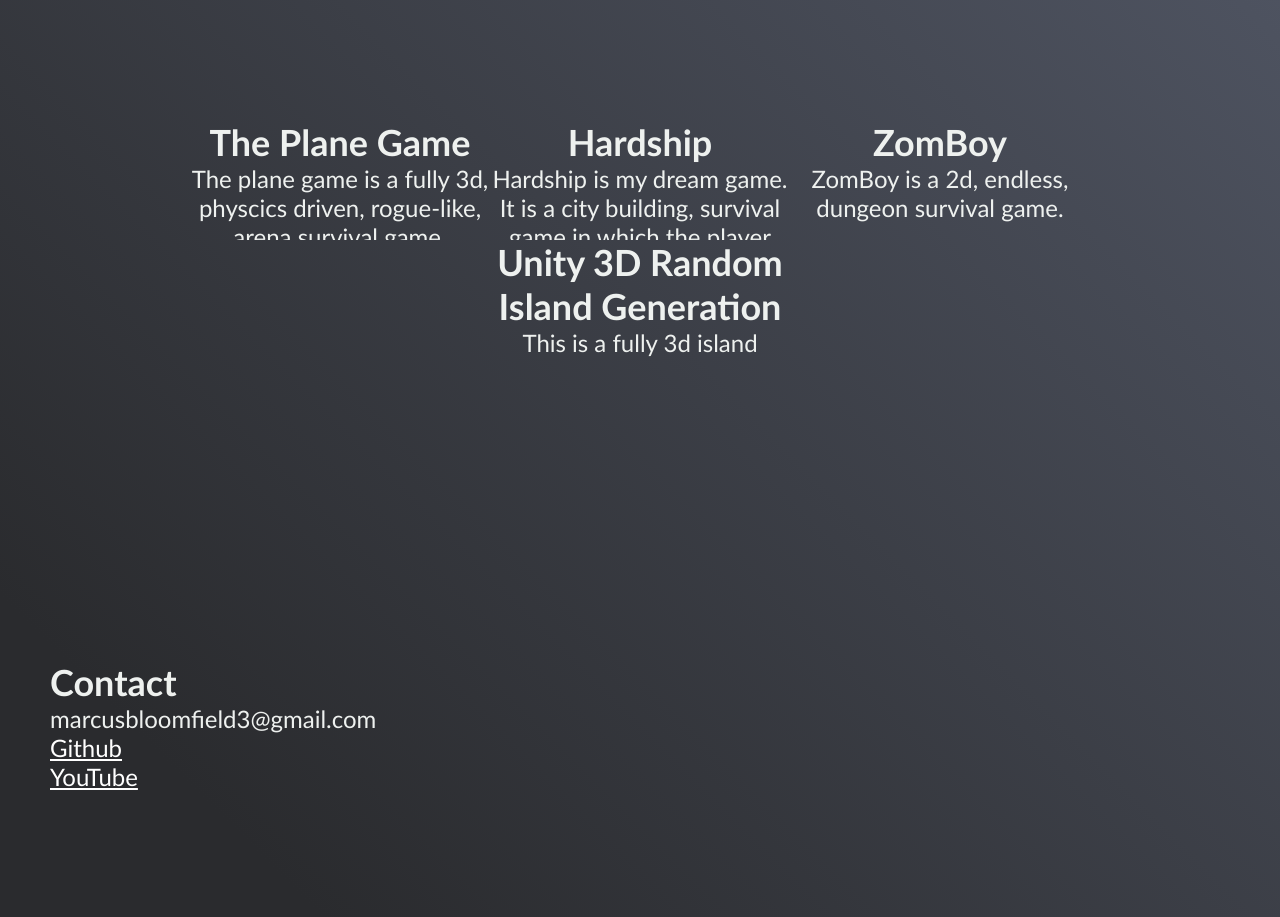
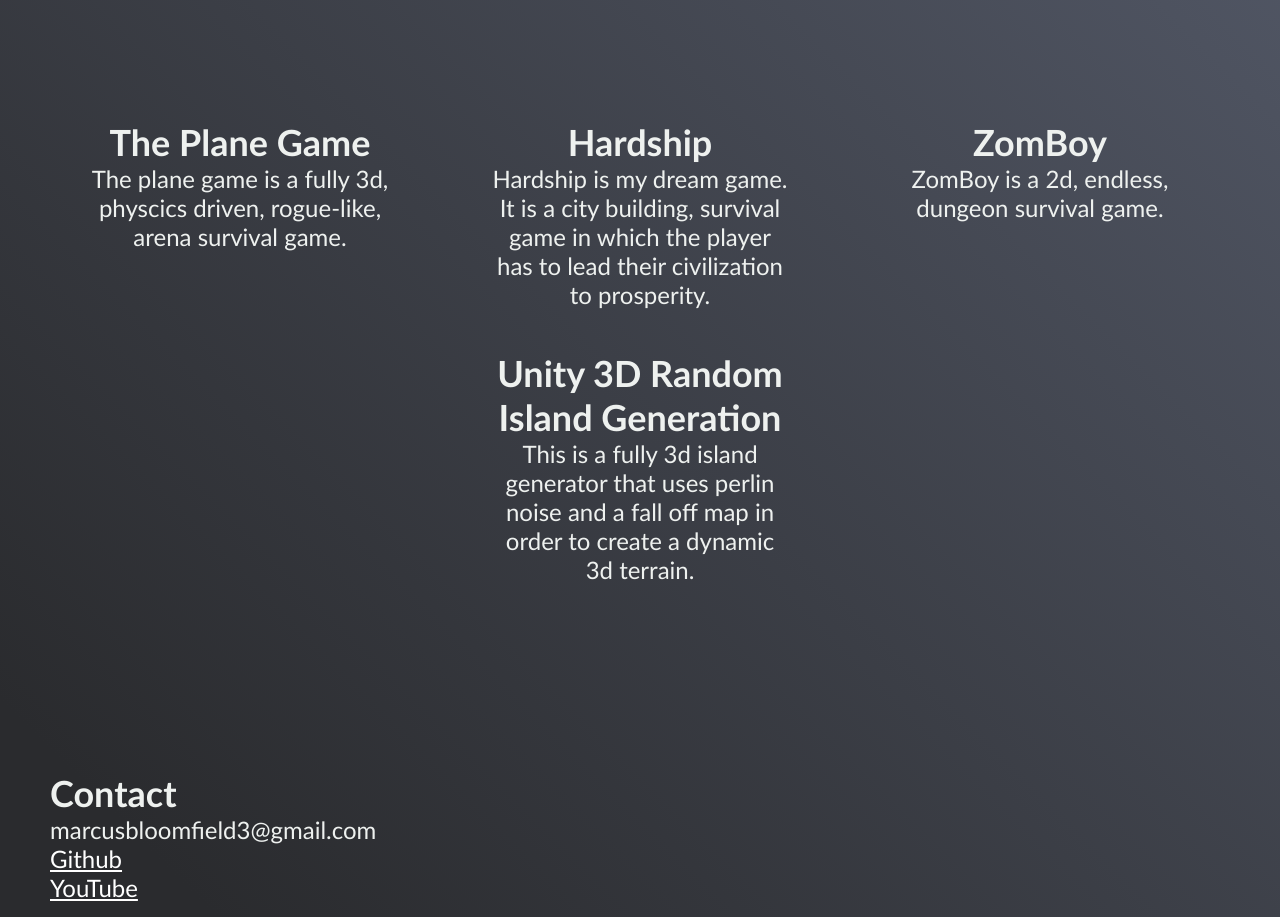
Before and after one commit to MarcusBloomfield/ResumeWebsiteV3, a React (Create React App) app: page / in a window 1280 px wide. Shown: the part 5020-5937 px from the top of the page. Built offline with nearby package versions, Linux system fonts and the light colour scheme.

Commit message:
Project Grid alignment

```diff
--- a/src/Css/ProjectGrid.css
+++ b/src/Css/ProjectGrid.css
@@ -20,6 +20,8 @@
         display: flex;
         flex-wrap: wrap;
         justify-content: center;
+        row-gap: 111px;
+        column-gap: 100px;
     }
 
     .projectGridContainer {
--- a/src/Css/ProjectTile.css
+++ b/src/Css/ProjectTile.css
@@ -5,8 +5,6 @@
     width: 300px;
     height: 120px;
     border-radius: 5%;
-    overflow: hidden;
-    text-overflow: ellipsis;
 }
 
 .tile:hover {
```
